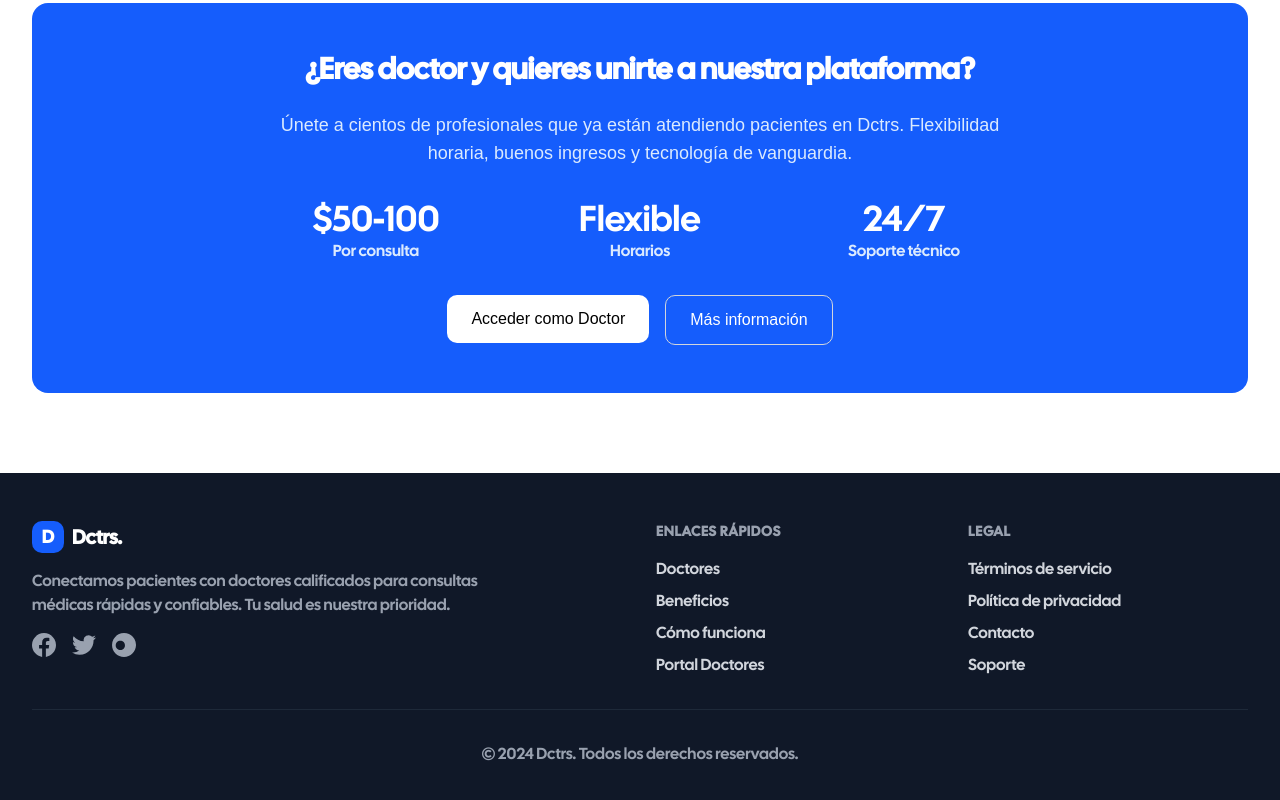
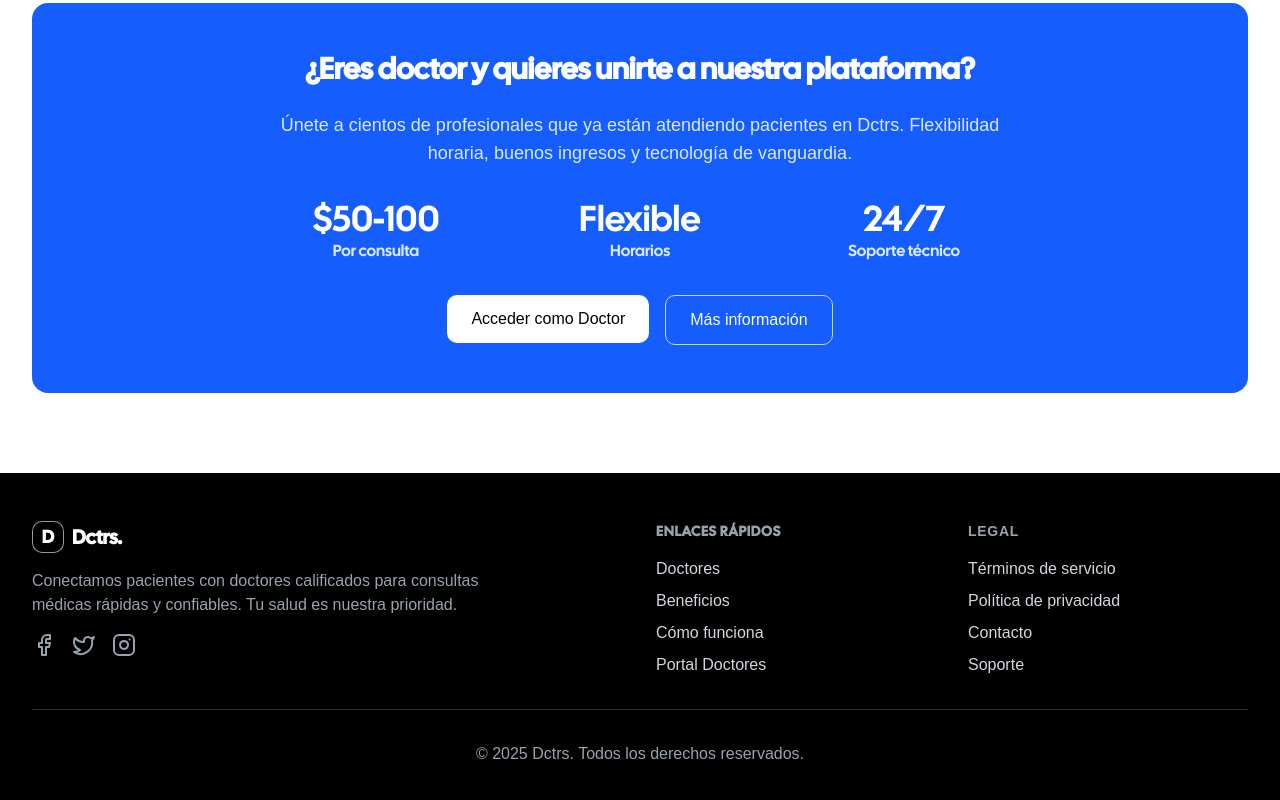
Before and after one commit to MGeovany/doctor-fndrs, a Next.js app: page / in a window 1280 px wide. Shown: the part 3683-4483 px from the top of the page. Built offline with nearby package versions, Linux system fonts and the light colour scheme; a web font is replaced by a local one.

Commit message:
style: update Footer component with improved layout, color scheme, and icon usage

```diff
--- a/src/components/layout/Footer.tsx
+++ b/src/components/layout/Footer.tsx
@@ -1,68 +1,84 @@
-import React from 'react';
-import Link from 'next/link';
+import React from "react";
+import Link from "next/link";
+import { Facebook, Twitter, Instagram } from "lucide-react";
 
 export function Footer() {
   return (
-    <footer className="bg-gray-900 text-white">
-      <div className="max-w-7xl mx-auto px-4 sm:px-6 lg:px-8 py-12">
-        <div className="grid grid-cols-1 md:grid-cols-4 gap-8">
+    <footer className="bg-black text-white">
+      <div className="mx-auto max-w-7xl px-4 py-12 sm:px-6 lg:px-8">
+        <div className="grid grid-cols-1 gap-8 md:grid-cols-4">
           {/* Logo and description */}
           <div className="col-span-1 md:col-span-2">
-            <div className="flex items-center space-x-2 mb-4">
-              <div className="w-8 h-8 bg-blue-600 rounded-lg flex items-center justify-center">
-                <span className="text-white font-bold text-lg">D</span>
+            <div className="mb-4 flex items-center space-x-2">
+              <div className="flex h-8 w-8 items-center justify-center rounded-lg border border-white/60 bg-black">
+                <span className="text-lg font-bold text-white">D</span>
               </div>
               <span className="text-xl font-bold">Dctrs.</span>
             </div>
-            <p className="text-gray-400 mb-4 max-w-md">
-              Conectamos pacientes con doctores calificados para consultas médicas rápidas y confiables.
-              Tu salud es nuestra prioridad.
+            <p className="font-outfit mb-4 max-w-md text-gray-400">
+              Conectamos pacientes con doctores calificados para consultas
+              médicas rápidas y confiables. Tu salud es nuestra prioridad.
             </p>
             <div className="flex space-x-4">
-              <a href="#" className="text-gray-400 hover:text-white transition-colors">
+              <a
+                href="#"
+                className="text-gray-400 transition-colors hover:text-white"
+              >
                 <span className="sr-only">Facebook</span>
-                <svg className="w-6 h-6" fill="currentColor" viewBox="0 0 24 24">
-                  <path d="M24 12.073c0-6.627-5.373-12-12-12s-12 5.373-12 12c0 5.99 4.388 10.954 10.125 11.854v-8.385H7.078v-3.47h3.047V9.43c0-3.007 1.792-4.669 4.533-4.669 1.312 0 2.686.235 2.686.235v2.953H15.83c-1.491 0-1.956.925-1.956 1.874v2.25h3.328l-.532 3.47h-2.796v8.385C19.612 23.027 24 18.062 24 12.073z"/>
-                </svg>
+                <Facebook className="h-6 w-6" />
               </a>
-              <a href="#" className="text-gray-400 hover:text-white transition-colors">
+              <a
+                href="#"
+                className="text-gray-400 transition-colors hover:text-white"
+              >
                 <span className="sr-only">Twitter</span>
-                <svg className="w-6 h-6" fill="currentColor" viewBox="0 0 24 24">
-                  <path d="M23.953 4.57a10 10 0 01-2.825.775 4.958 4.958 0 002.163-2.723c-.951.555-2.005.959-3.127 1.184a4.92 4.92 0 00-8.384 4.482C7.69 8.095 4.067 6.13 1.64 3.162a4.822 4.822 0 00-.666 2.475c0 1.71.87 3.213 2.188 4.096a4.904 4.904 0 01-2.228-.616v.06a4.923 4.923 0 003.946 4.827 4.996 4.996 0 01-2.212.085 4.936 4.936 0 004.604 3.417 9.867 9.867 0 01-6.102 2.105c-.39 0-.779-.023-1.17-.067a13.995 13.995 0 007.557 2.209c9.053 0 13.998-7.496 13.998-13.985 0-.21 0-.42-.015-.63A9.935 9.935 0 0024 4.59z"/>
-                </svg>
+                <Twitter className="h-6 w-6" />
               </a>
-              <a href="#" className="text-gray-400 hover:text-white transition-colors">
+              <a
+                href="#"
+                className="text-gray-400 transition-colors hover:text-white"
+              >
                 <span className="sr-only">Instagram</span>
-                <svg className="w-6 h-6" fill="currentColor" viewBox="0 0 24 24">
-                  <path d="M12.017 0C5.396 0 .029 5.367.029 11.987c0 6.62 5.367 11.987 11.988 11.987s11.987-5.367 11.987-11.987C24.014 5.367 18.647.001 12.017.001zM8.449 16.988c-1.297 0-2.448-.49-3.323-1.297C4.198 14.895 3.708 13.744 3.708 12.447s.49-2.448 1.297-3.323c.875-.807 2.026-1.297 3.323-1.297s2.448.49 3.323 1.297c.807.875 1.297 2.026 1.297 3.323s-.49 2.448-1.297 3.323c-.875.807-2.026 1.297-3.323 1.297z"/>
-                </svg>
+                <Instagram className="h-6 w-6" />
               </a>
             </div>
           </div>
 
           {/* Quick Links */}
           <div>
-            <h3 className="text-sm font-semibold text-gray-400 tracking-wider uppercase mb-4">
+            <h3 className="mb-4 text-sm font-semibold tracking-wider text-gray-400 uppercase">
               Enlaces rápidos
             </h3>
             <ul className="space-y-2">
               <li>
-                <Link href="/#doctors" className="text-gray-300 hover:text-white transition-colors">
+                <Link
+                  href="/#doctors"
+                  className="font-outfit text-gray-300 transition-colors hover:text-white"
+                >
                   Doctores
                 </Link>
               </li>
               <li>
-                <Link href="/#benefits" className="text-gray-300 hover:text-white transition-colors">
+                <Link
+                  href="/#benefits"
+                  className="font-outfit text-gray-300 transition-colors hover:text-white"
+                >
                   Beneficios
                 </Link>
               </li>
               <li>
-                <Link href="/#how-it-works" className="text-gray-300 hover:text-white transition-colors">
+                <Link
+                  href="/#how-it-works"
+                  className="font-outfit text-gray-300 transition-colors hover:text-white"
+                >
                   Cómo funciona
                 </Link>
               </li>
               <li>
-                <Link href="/doctor-login" className="text-gray-300 hover:text-white transition-colors">
+                <Link
+                  href="/doctor-login"
+                  className="font-outfit text-gray-300 transition-colors hover:text-white"
+                >
                   Portal Doctores
                 </Link>
               </li>
@@ -71,27 +87,39 @@ export function Footer() {
 
           {/* Legal */}
           <div>
-            <h3 className="text-sm font-semibold text-gray-400 tracking-wider uppercase mb-4">
+            <h3 className="font-outfit mb-4 text-sm font-semibold tracking-wider text-gray-400 uppercase">
               Legal
             </h3>
             <ul className="space-y-2">
               <li>
-                <a href="#" className="text-gray-300 hover:text-white transition-colors">
+                <a
+                  href="#"
+                  className="font-outfit text-gray-300 transition-colors hover:text-white"
+                >
                   Términos de servicio
                 </a>
               </li>
               <li>
-                <a href="#" className="text-gray-300 hover:text-white transition-colors">
+                <a
+                  href="#"
+                  className="font-outfit text-gray-300 transition-colors hover:text-white"
+                >
                   Política de privacidad
                 </a>
               </li>
               <li>
-                <a href="#" className="text-gray-300 hover:text-white transition-colors">
+                <a
+                  href="#"
+                  className="font-outfit text-gray-300 transition-colors hover:text-white"
+                >
                   Contacto
                 </a>
               </li>
               <li>
-                <a href="#" className="text-gray-300 hover:text-white transition-colors">
+                <a
+                  href="#"
+                  className="font-outfit text-gray-300 transition-colors hover:text-white"
+                >
                   Soporte
                 </a>
               </li>
@@ -99,9 +127,9 @@ export function Footer() {
           </div>
         </div>
 
-        <div className="mt-8 pt-8 border-t border-gray-800">
-          <p className="text-center text-gray-400">
-            © 2024 Dctrs. Todos los derechos reservados.
+        <div className="mt-8 border-t border-gray-800 pt-8">
+          <p className="font-outfit text-center text-gray-400">
+            © 2025 Dctrs. Todos los derechos reservados.
           </p>
         </div>
       </div>
```
